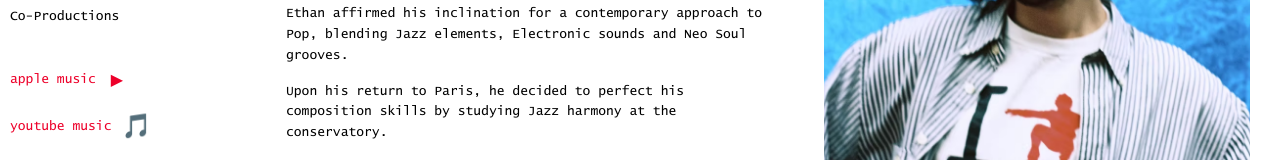
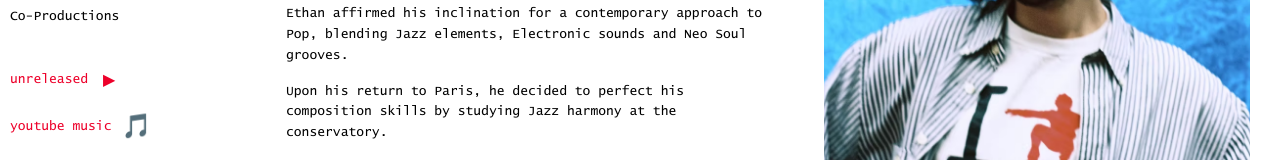
Before and after one commit to jimeye/atnsoul.com, a Next.js app: page / in a window 1280 px wide. Shown: the part 341-501 px from the top of the page. Built offline with nearby package versions, Linux system fonts and the light colour scheme.

Commit message:
Remettre 'unreleased' pour le premier bouton audio

```diff
--- a/src/app/page.tsx
+++ b/src/app/page.tsx
@@ -118,7 +118,7 @@ export default function HomePage() {
                   fontSize: '0.81rem',
                   marginRight: '-5px'
                 }}>
-                  apple music
+                  unreleased
                 </span>
                 <button
                   onClick={togglePlay}
```
